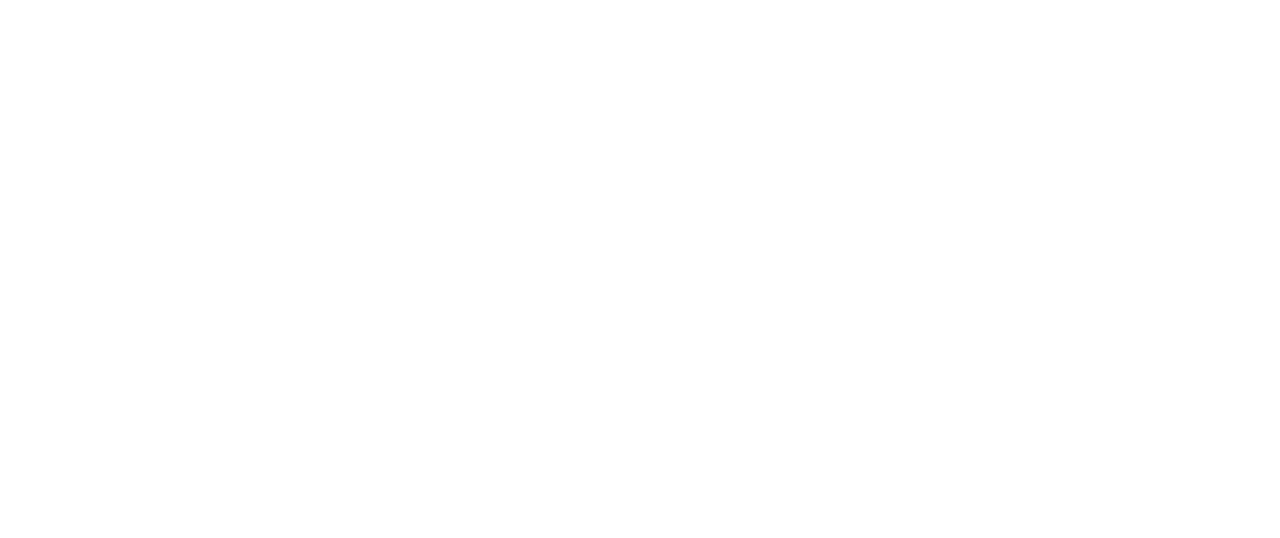
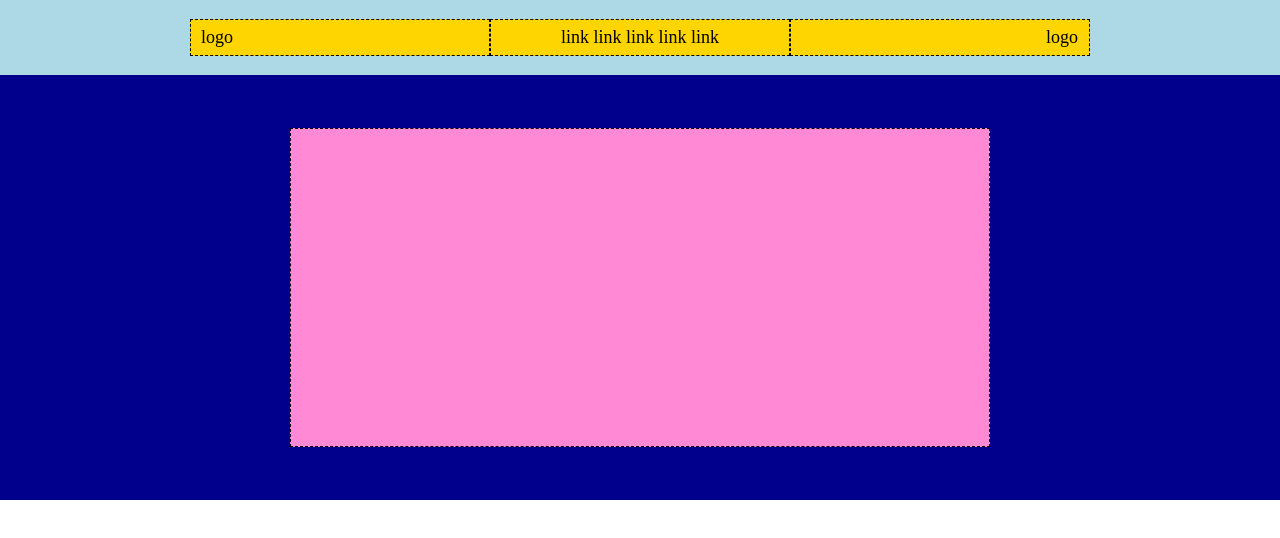
Before and after one commit to BenfanteMarco/htmlcss-struttura-discord, a plain HTML site: page index.html in a window 1280 px wide. Drawn offline with Linux system fonts and the light colour scheme.

Commit message:
[ADDED]-header

```diff
--- a/css/style.css
+++ b/css/style.css
@@ -0,0 +1,63 @@
+*{
+    margin: 0;
+    padding: 0;
+    box-sizing: border-box;
+}
+
+/* HEADER */
+.container{
+    width: 100%;
+    height: 500px;
+    background-color: pink;
+}
+
+.row-up{
+    width: 100%;
+    height: 15%;
+    background-color: lightblue;
+    display: flex;
+    justify-content: center;
+    align-items: center;
+}
+
+.col{
+    width: 300px;
+    height: 50%;
+    background-color: rgb(255, 213, 0);
+    border: 1px dashed black;
+    display: flex;
+}
+
+.row-down{
+    width: 100%;
+    height: 85%;
+    background-color: rgb(0, 0, 140);
+    display: flex;
+    justify-content: center;
+    align-items: center;
+}
+
+.left-text{
+    align-self: center;
+    padding-left: 10px;
+    font-size: 18px;
+}
+
+.right-text{
+    align-self: center;
+    font-size: 18px;
+    margin-left: 255px;
+}
+
+.center-text{
+    align-self: center;
+    font-size: 18px;
+    margin: 0 auto;
+}
+
+.center-col{
+    width: 700px;
+    height: 75%;
+    background-color: rgb(255, 137, 212);
+    border: 1px dashed black;
+}
--- a/index.html
+++ b/index.html
@@ -8,5 +8,40 @@
 </head>
 <body>
 
+    <!-- HEADER -->
+    <header>
+
+        <div class="container">
+            <div class="row-up">
+                <div class="col">
+                    <span class="left-text">logo</span>
+                </div>
+                <div class="col">
+                    <span class="center-text">link link link link link</span>
+                </div>
+                <div class="col">
+                    <span class="right-text">logo</span>
+                </div>
+            </div>
+
+            <div class="row-down">
+                <div class="center-col">
+
+                </div>
+            </div>
+        </div>
+
+    </header>
+
+    <!-- MAIN -->
+    <main>
+
+    </main>
+
+    <!-- FOOTER -->
+    <footer>
+
+    </footer>
+
 </body>
 </html>
```
